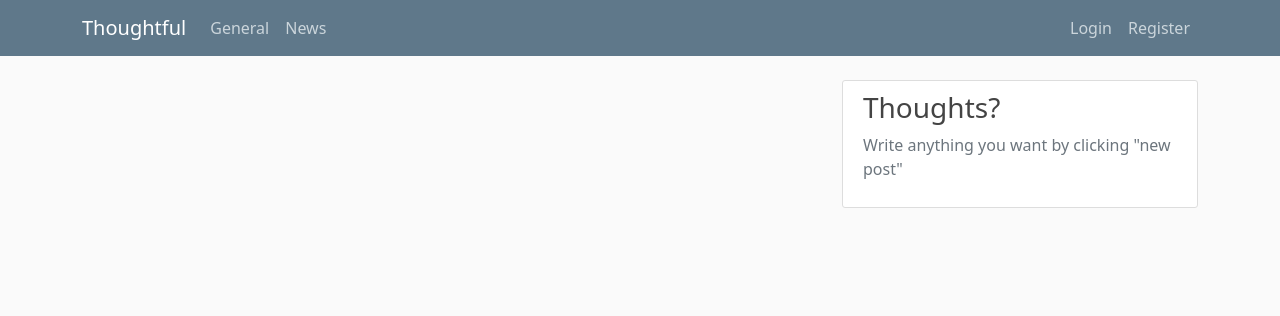
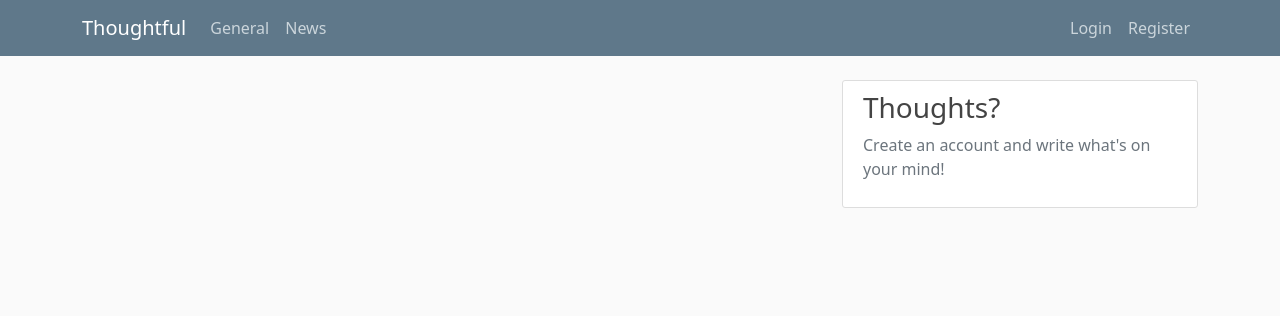
Before and after one commit to skvarnaj/Social-Media-Site, a Flask app: page / in a window 1280 px wide. Shown: the top 316 px of the page. Run offline with Flask 2, Linux system fonts and the light colour scheme; data that the repository does not hold is empty; some libraries are stand-ins or nearby versions.

Commit message:
change text on sidebar homepage

```diff
--- a/App/templates/home.html
+++ b/App/templates/home.html
@@ -28,7 +28,7 @@
 <div class="col-md-4">
     <div class="content-section">
       <h3>Thoughts?</h3>
-      <p class='text-muted'>Write anything you want by clicking "new post"
+      <p class='text-muted'>Create an account and write what's on your mind!
       </p>
 </div>
 {% endblock news %}
```
Also changed, not shown: README.md.
